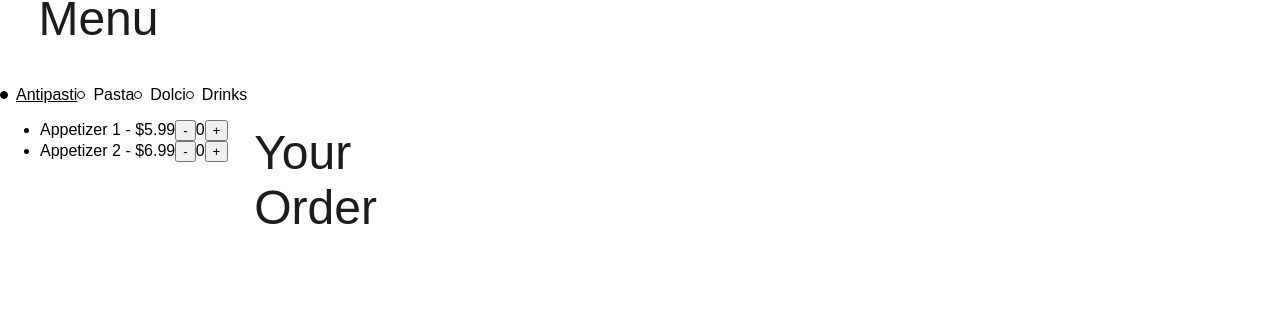
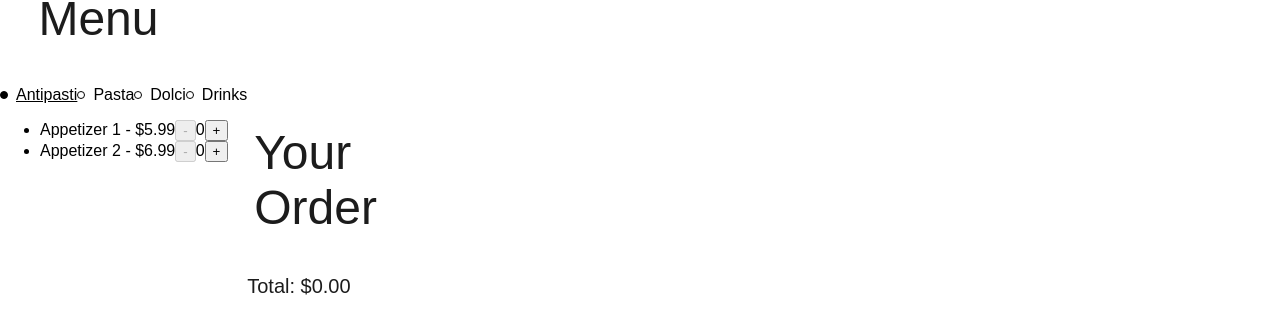
Before and after one commit to ozolinala/capanna74, a Next.js app: page /takeaway in a window 1280 px wide. Shown: the part 132-466 px from the top of the page. Built offline with nearby package versions, Linux system fonts and the light colour scheme.

Commit message:
takeaway fixed lilbit

```diff
--- a/src/components/TakeawayCart.js
+++ b/src/components/TakeawayCart.js
@@ -1,4 +1,4 @@
-import React from "react";
+/* import React from "react";
 
 const TakeawayCart = ({ cartItems }) => {
   return (
@@ -15,4 +15,28 @@ const TakeawayCart = ({ cartItems }) => {
   );
 };
 
+export default TakeawayCart; */
+
+import React from "react";
+
+const TakeawayCart = ({ cartItems }) => {
+  const calculateTotal = () => {
+    return cartItems.reduce((total, item) => total + item.price * item.quantity, 0).toFixed(2);
+  };
+
+  return (
+    <div>
+      <h2>Your Order</h2>
+      <ul>
+        {cartItems.map((item) => (
+          <li key={item.id}>
+            {item.name} - ${item.price} x {item.quantity}
+          </li>
+        ))}
+      </ul>
+      <p>Total: ${calculateTotal()}</p>
+    </div>
+  );
+};
+
 export default TakeawayCart;
--- a/src/components/TakeawayItem.js
+++ b/src/components/TakeawayItem.js
@@ -1,6 +1,6 @@
 import React, { useState } from "react";
 
-const TakeawayItem = ({ item, onAddToCart }) => {
+/* const TakeawayItem = ({ item, onAddToCart }) => {
   const [quantity, setQuantity] = useState(0);
 
   const handleAddClick = () => {
@@ -29,4 +29,37 @@ const TakeawayItem = ({ item, onAddToCart }) => {
   );
 };
 
+export default TakeawayItem; */
+
+const TakeawayItem = ({ item, onAddToCart }) => {
+  const [quantity, setQuantity] = useState(0);
+
+  const handleAddClick = () => {
+    const updatedQuantity = quantity + 1;
+    setQuantity(updatedQuantity);
+    onAddToCart({ ...item, quantity: updatedQuantity });
+  };
+
+  const handleRemoveClick = () => {
+    if (quantity > 0) {
+      const updatedQuantity = quantity - 1;
+      setQuantity(updatedQuantity);
+      onAddToCart({ ...item, quantity: updatedQuantity });
+    }
+  };
+
+  return (
+    <li>
+      <span>
+        {item.name} - ${item.price}
+      </span>
+      <button onClick={handleRemoveClick} disabled={quantity === 0}>
+        -
+      </button>
+      <span>{quantity}</span>
+      <button onClick={handleAddClick}>+</button>
+    </li>
+  );
+};
+
 export default TakeawayItem;
```
